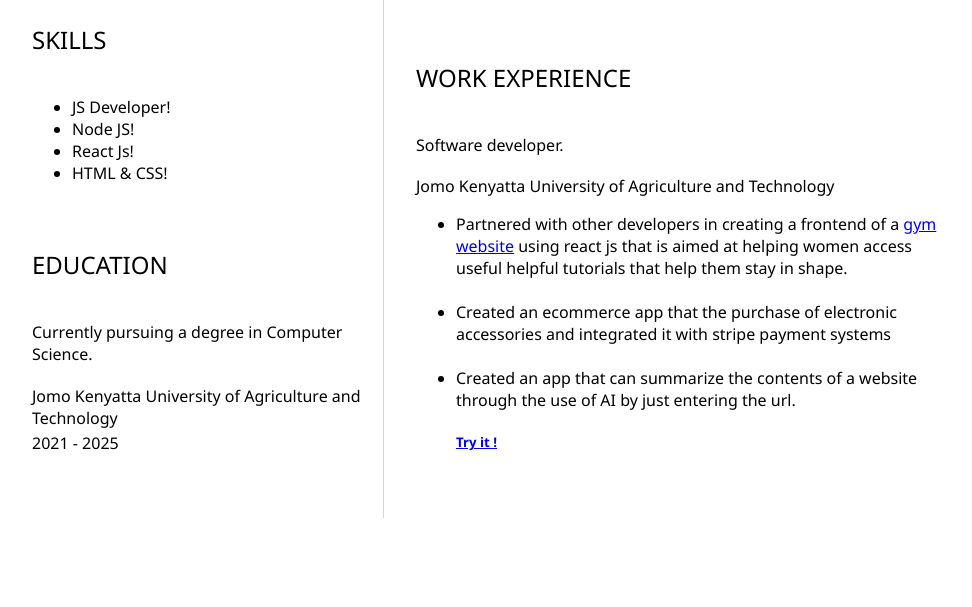
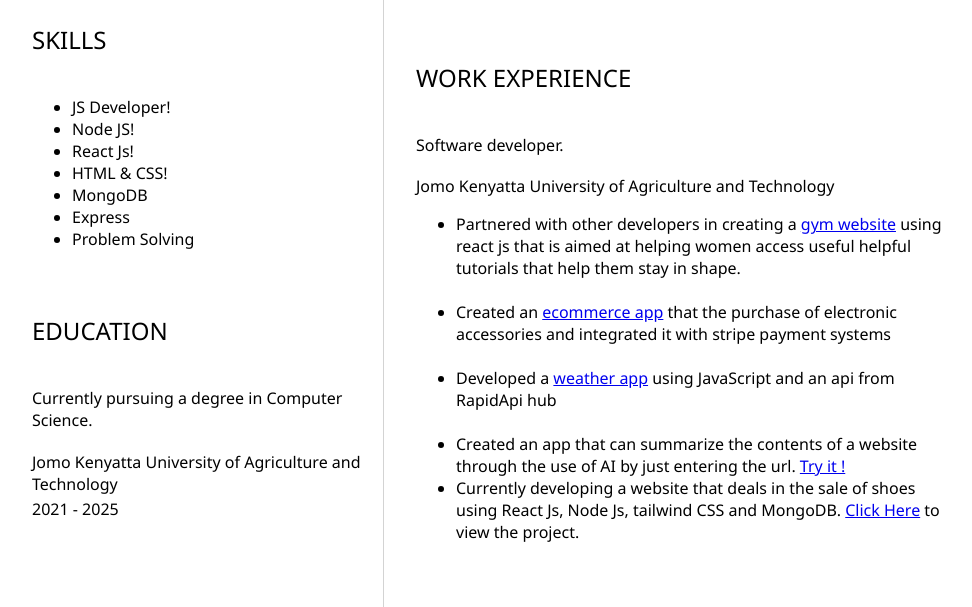
Before and after one commit to KINYENJE/my-resume, a plain HTML site: page index.html in a window 1280 px wide. Shown: the part 450-1057 px from the top of the page, without its empty margins (160-1132 px from the left). Before the commit the page ends 968 px from the top, so only its background shows below. Drawn offline with Linux system fonts and the light colour scheme.

Commit message:
shoe update

```diff
--- a/index.html
+++ b/index.html
@@ -39,6 +39,9 @@
                         <li>Node JS!</li>
                         <li>React Js!</li>
                         <li>HTML & CSS!</li>
+                        <li>MongoDB</li>
+                        <li>Express</li>
+                        <li>Problem Solving</li>
                     </ul>
 				</section>
 				<section>
@@ -67,10 +70,13 @@
                         Jomo Kenyatta University of Agriculture and Technology
                     </p>
                     <ul>
-                            <li>Partnered with other developers in creating a frontend of a <a href="https://master--kinyenje-gym-site.netlify.app/">gym website</a> using react js that is aimed at helping women access useful helpful tutorials that help them stay in shape.</li> <br>
+                            <li>Partnered with other developers in creating a  <a href="https://master--kinyenje-gym-site.netlify.app/">gym website</a> using react js that is aimed at helping women access useful helpful tutorials that help them stay in shape.</li> <br>
 
-                            <li> Created an ecommerce app that the purchase of electronic accessories and integrated it with stripe payment systems</li> <br>
-                            <li>Created an app that can summarize the contents of a website through the use of AI by just entering the url.<a href="https://kinyenje-ai-summarizer.netlify.app/"><h5>Try it !</h5></a></li>
+                            <li> Created an <a href="https://kinyenjemart.netlify.app/">ecommerce app</a> that the purchase of electronic accessories and integrated it with stripe payment systems</li> <br>
+                            <li>
+                                Developed a <a href="https://kinyenje-cloud-counter.netlify.app/">weather app</a> using JavaScript and an api from RapidApi hub </li> <br>
+                            <li>Created an app that can summarize the contents of a website through the use of AI by just entering the url.  <a href="https://kinyenje-ai-summarizer.netlify.app/">Try it !</a></li>
+                            <li>Currently developing a website that deals in the sale of shoes using React Js, Node Js, tailwind CSS and MongoDB. <a href="https://kinyenje-neki.netlify.app/">Click Here</a> to view the project.</li>
 
                     </ul>
 
```
